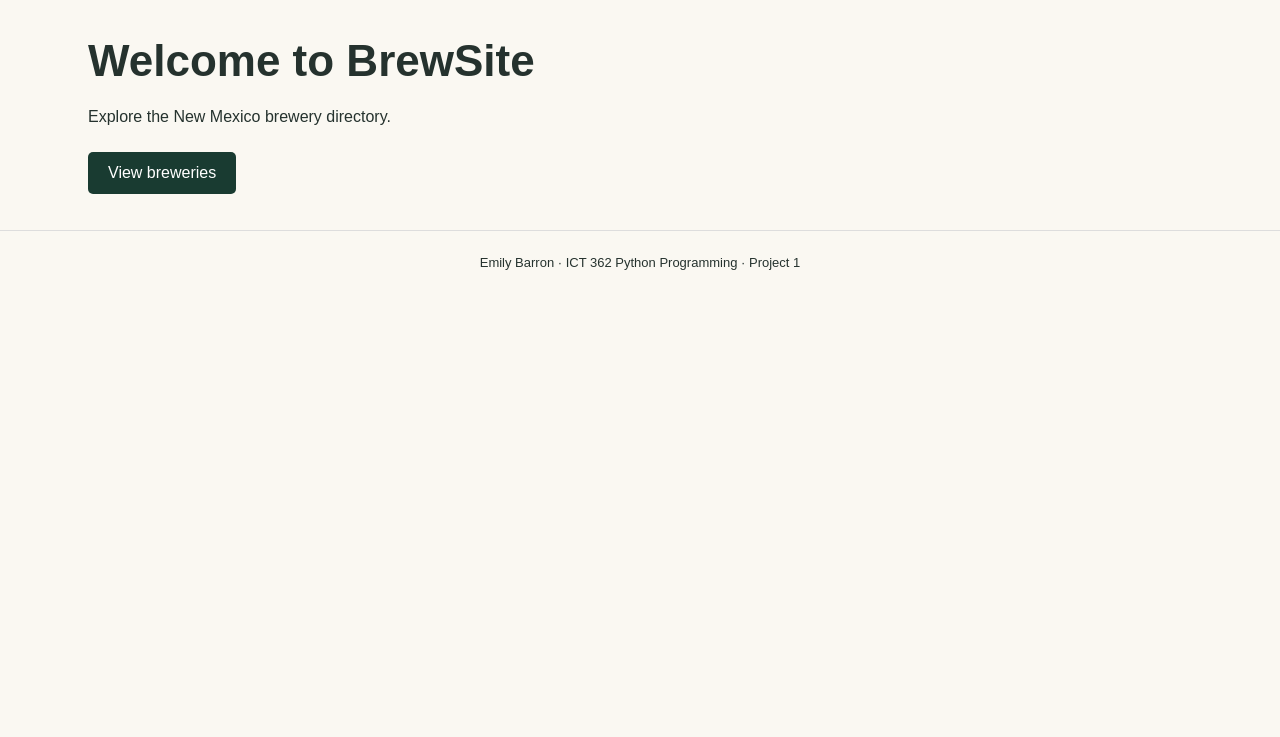
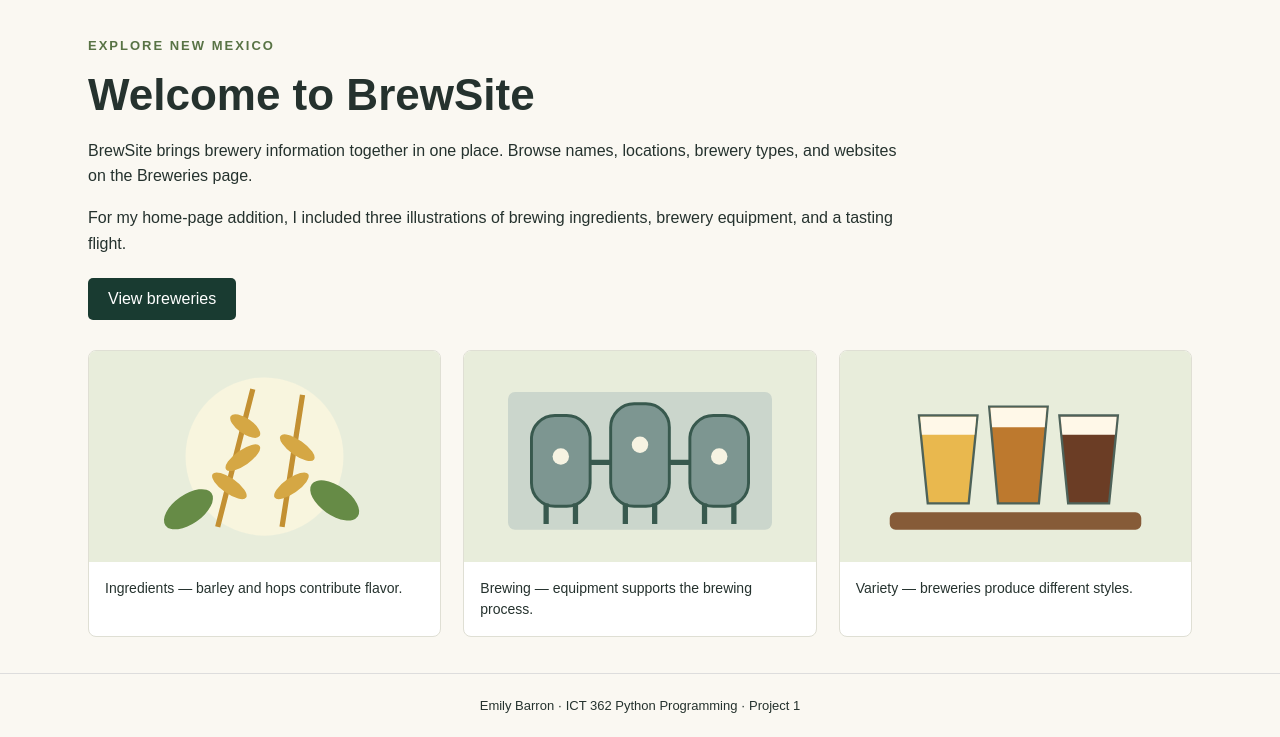
Before and after one commit to ebarron939/brewsite, a Flask app: page / in a window 1280 px wide. Shown: the part 73-810 px from the top of the page. Before the commit the page ends 343 px from the top, so only its background shows below. Run offline with Flask 3, Linux system fonts and the light colour scheme.

Commit message:
Add home page information and three embedded images

```diff
--- a/templates/home.html
+++ b/templates/home.html
@@ -1,2 +1,23 @@
 {% extends "base.html" %}
-{% block content %}<h1>Welcome to BrewSite</h1><p>Explore the New Mexico brewery directory.</p><a class="button" href="{{ url_for('brewery') }}">View breweries</a>{% endblock %}
+{% block content %}
+<section class="intro">
+  <p class="eyebrow">Explore New Mexico</p>
+  <h1>Welcome to BrewSite</h1>
+  <p>BrewSite brings brewery information together in one place. Browse names,
+  locations, brewery types, and websites on the Breweries page.</p>
+  <p>For my home-page addition, I included three illustrations of brewing
+  ingredients, brewery equipment, and a tasting flight.</p>
+  <a class="button" href="{{ url_for('brewery') }}">View breweries</a>
+</section>
+<section class="gallery" aria-label="Three images about brewing">
+  <figure><img src="{{ url_for('static', filename='images/ingredients.svg') }}"
+  alt="Illustration of barley and hop leaves" width="600" height="360">
+  <figcaption>Ingredients — barley and hops contribute flavor.</figcaption></figure>
+  <figure><img src="{{ url_for('static', filename='images/brewery.svg') }}"
+  alt="Illustration of brewery tanks" width="600" height="360">
+  <figcaption>Brewing — equipment supports the brewing process.</figcaption></figure>
+  <figure><img src="{{ url_for('static', filename='images/flight.svg') }}"
+  alt="Illustration of three glasses in a tasting flight" width="600" height="360">
+  <figcaption>Variety — breweries produce different styles.</figcaption></figure>
+</section>
+{% endblock %}
```
Also changed, not shown: README.md, static/images/brewery.svg (added), static/images/flight.svg (added), static/images/ingredients.svg (added).
